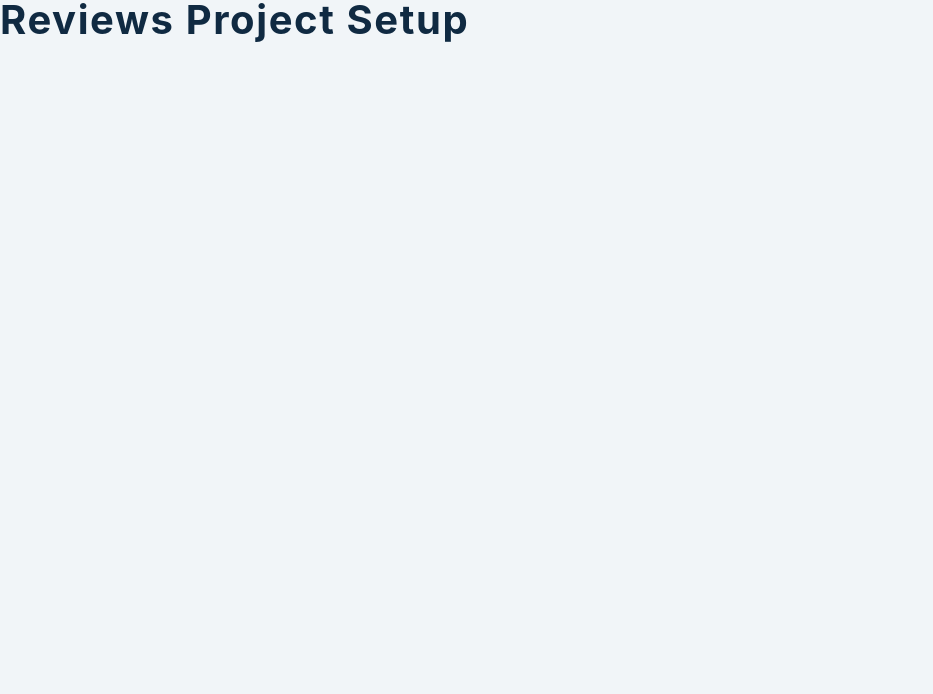
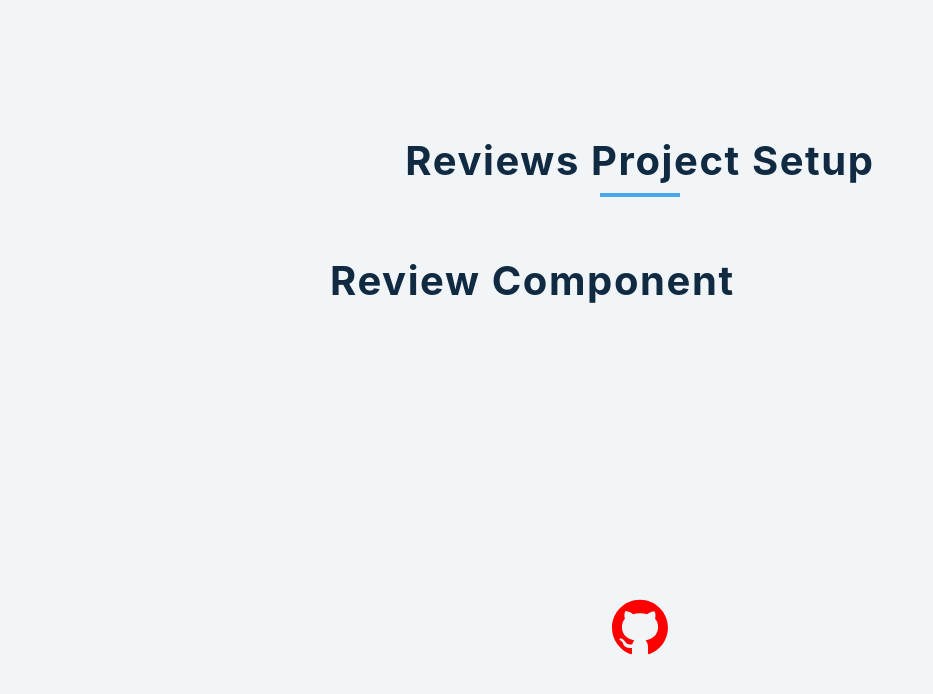
Before and after one commit to phmx17/react-reviews, a React (Create React App) app: page / in a window 1280 px wide. Shown: the top 694 px of the page, without its empty margins (0-933 px from the left). Built offline with nearby package versions, Linux system fonts and the light colour scheme.

Commit message:
add title page

```diff
--- a/src/App.js
+++ b/src/App.js
@@ -1,7 +1,17 @@
 import React from 'react';
 import Review from './Review';
+import { AiFillGithub } from 'react-icons/ai'
 function App() {
-  return <h2>reviews project setup</h2>;
+  return <main>
+    <section className="container">
+      <div className="title">
+        <h2>reviews project setup</h2>
+        <div className="underline"></div>
+      </div>
+      <Review />
+    </section>
+    <AiFillGithub className="icon" />
+    </main>
 }
 
 export default App;
--- a/src/index.css
+++ b/src/index.css
@@ -250,3 +250,8 @@ main {
   background: var(--clr-primary-5);
   color: var(--clr-primary-1);
 }
+
+.icon {
+  font-size: 4rem;
+  color: red;
+}
```
Also changed, not shown: 1 other file (tests, documents, lock files or other folders).
